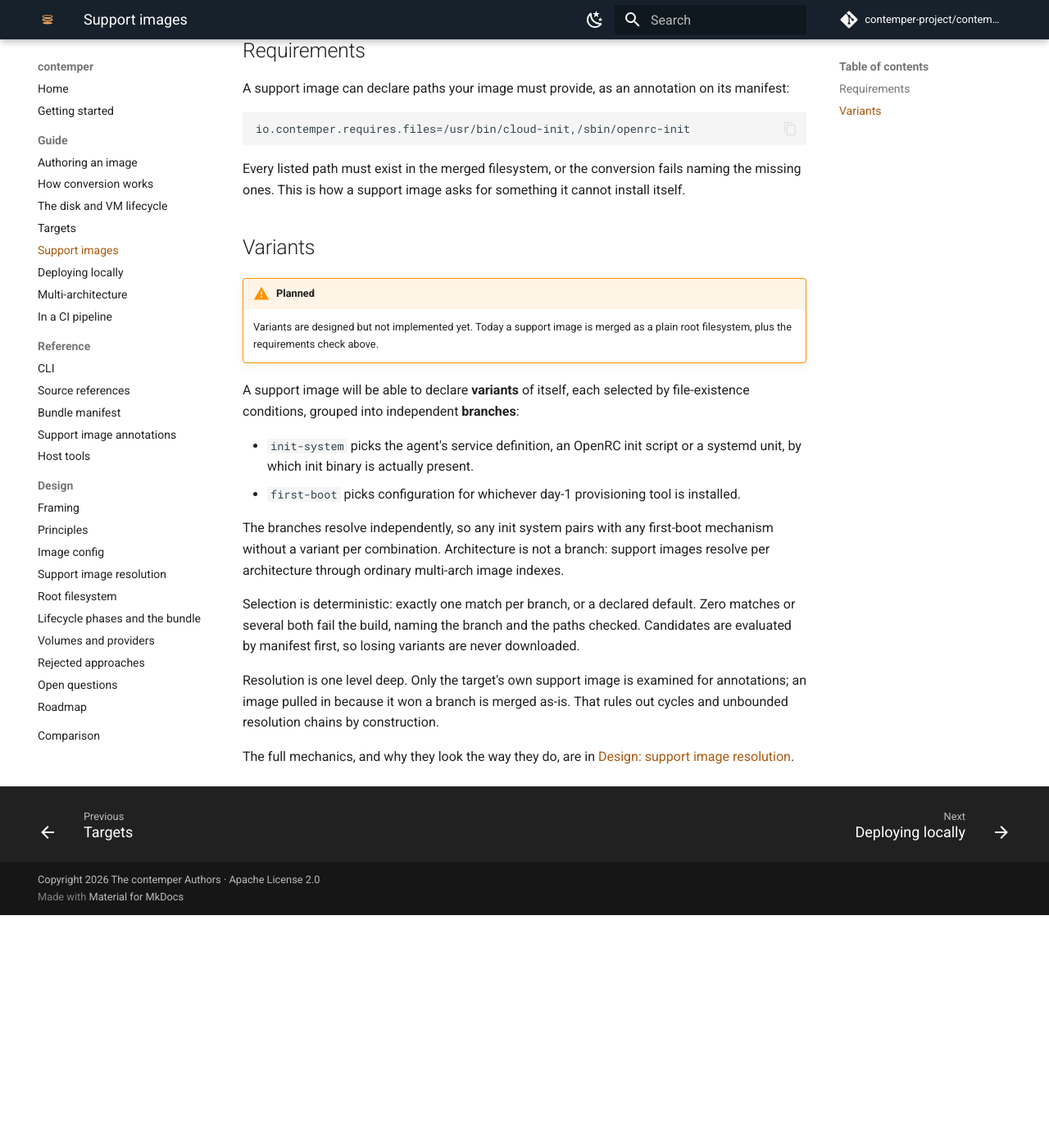
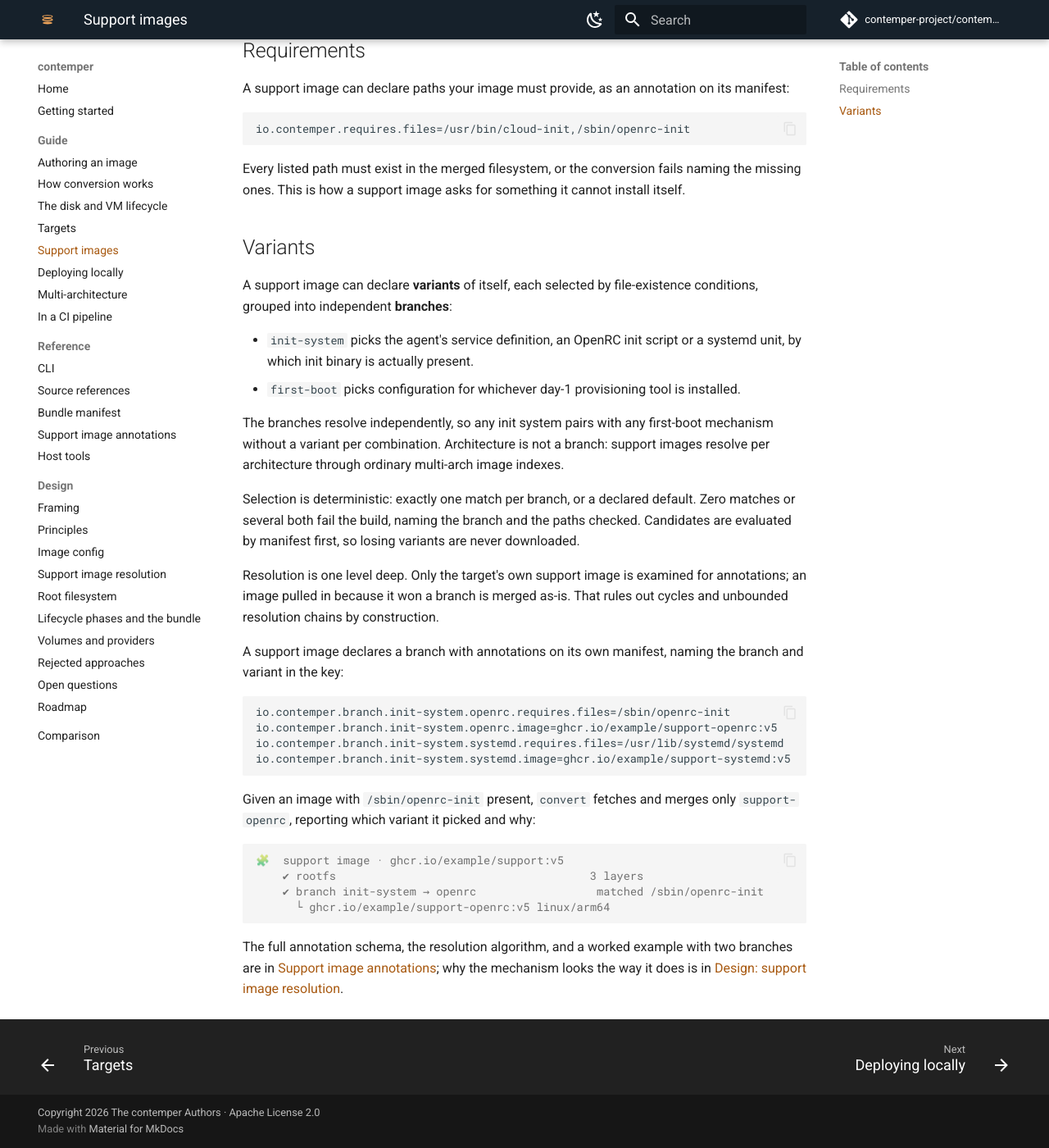
Before and after one commit to DarkressX/contemper, an MkDocs documentation site: the page built from docs/guide/support-images.md, in a window 1280 px wide and 1400 px high, scrolled down 487 px. Shown: the whole window at 82% size. Built offline with MkDocs 1.6.1 and Material for MkDocs 9.7.7, drawn with Linux system fonts in a browser that asks for light colours; comment, search, counter and statistics services are not loaded; before the commit the page ends 1603 px from its top, so only the background shows below that.

Commit message:
docs: mark support-image variants implemented
Variants and branches are no longer "designed but not built": drop the
guide's "Planned" warning and the design doc's "Partly planned" note,
add a short worked example to the guide, and point both at the new
annotations reference page. Move the roadmap item to Done, keeping
"Publish the Incus support image" as the next open item.

Co-Authored-By: Claude Opus 5.5 <noreply@anthropic.com>

````diff
--- a/docs/guide/support-images.md
+++ b/docs/guide/support-images.md
@@ -35,14 +35,8 @@ something it cannot install itself.
 
 ## Variants
 
-!!! warning "Planned"
-    Variants are designed but not implemented yet. Today a support image
-    is merged as a plain root filesystem, plus the requirements check
-    above.
-
-A support image will be able to declare **variants** of itself, each
-selected by file-existence conditions, grouped into independent
-**branches**:
+A support image can declare **variants** of itself, each selected by
+file-existence conditions, grouped into independent **branches**:
 
 - `init-system` picks the agent's service definition, an OpenRC init
   script or a systemd unit, by which init binary is actually present.
@@ -64,5 +58,28 @@ examined for annotations; an image pulled in because it won a branch is
 merged as-is. That rules out cycles and unbounded resolution chains by
 construction.
 
-The full mechanics, and why they look the way they do, are in
-[Design: support image resolution](../design/support-images.md).
+A support image declares a branch with annotations on its own manifest,
+naming the branch and variant in the key:
+
+```text
+io.contemper.branch.init-system.openrc.requires.files=/sbin/openrc-init
+io.contemper.branch.init-system.openrc.image=ghcr.io/example/support-openrc:v5
+io.contemper.branch.init-system.systemd.requires.files=/usr/lib/systemd/systemd
+io.contemper.branch.init-system.systemd.image=ghcr.io/example/support-systemd:v5
+```
+
+Given an image with `/sbin/openrc-init` present, `convert` fetches and
+merges only `support-openrc`, reporting which variant it picked and why:
+
+```console
+🧩  support image · ghcr.io/example/support:v5
+    ✔ rootfs                                      3 layers
+    ✔ branch init-system → openrc                  matched /sbin/openrc-init
+      └ ghcr.io/example/support-openrc:v5 linux/arm64
+```
+
+The full annotation schema, the resolution algorithm, and a worked
+example with two branches are in [Support image
+annotations](../reference/support-image-annotations.md); why the
+mechanism looks the way it does is in [Design: support image
+resolution](../design/support-images.md).
````
Also changed, not shown: docs/design/roadmap.md (+2 -2 lines), docs/design/support-images.md (+5 -4 lines).
